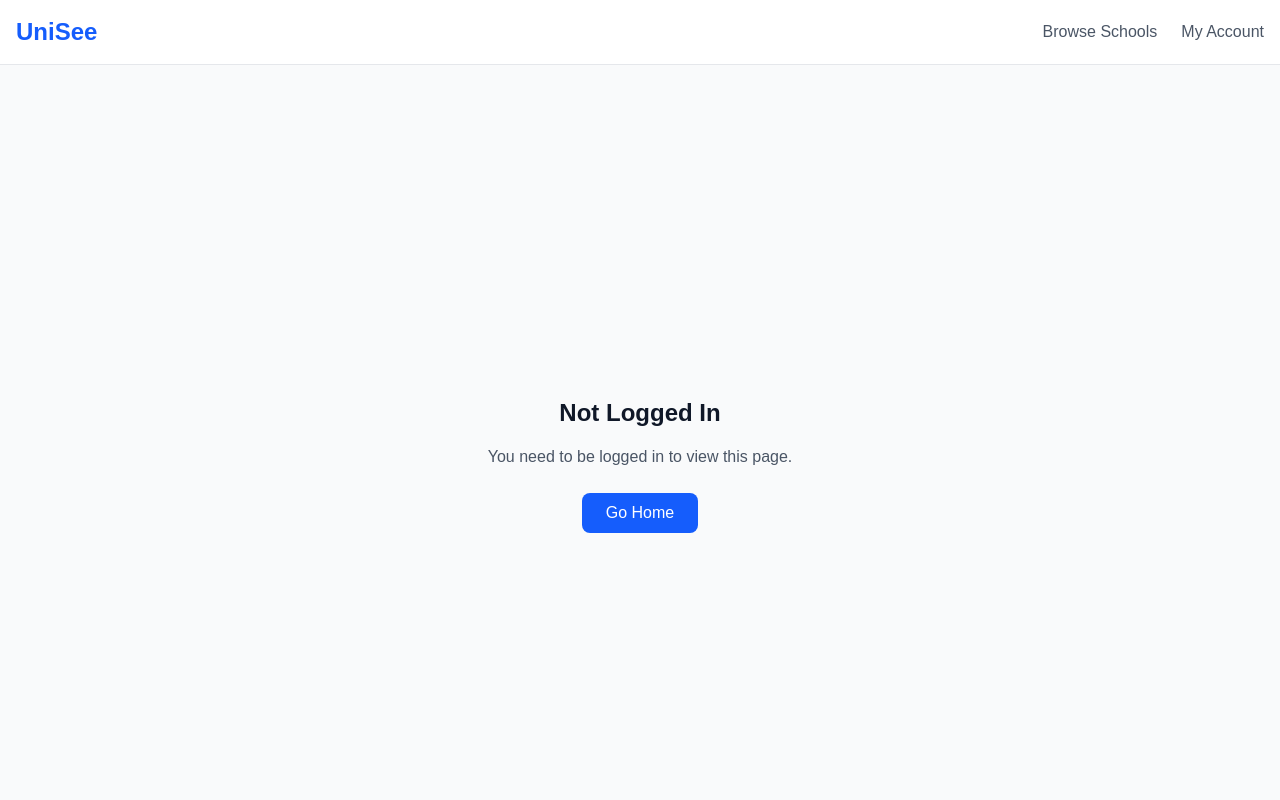
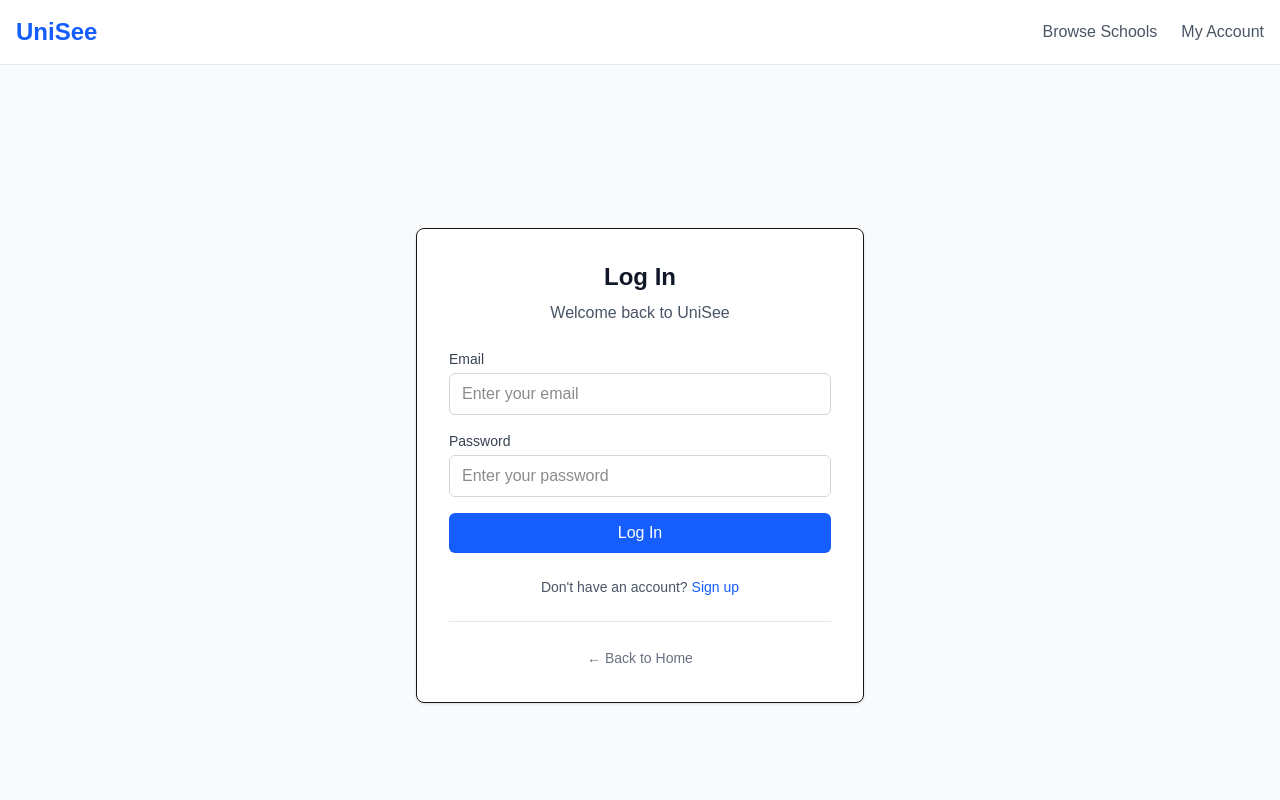
Before and after one commit to UniSeeOrg/UniSee, a Next.js app: page /account in a window 1280 px wide. Shown: the top 800 px of the page. Built offline with nearby package versions, Linux system fonts and the light colour scheme; no server answers.

Commit message:
Redesign account page with proper login/signup flow
- Added toggle between 'Log In' and 'Sign Up' modes
- Accounts are properly stored in Supabase database
- Improved UX with loading states and error handling

```diff
--- a/src/app/account/page.tsx
+++ b/src/app/account/page.tsx
@@ -6,6 +6,10 @@ import { useRouter } from "next/navigation";
 export default function AccountPage() {
   const [user, setUser] = useState<any>(null);
   const [loading, setLoading] = useState(true);
+  const [isLogin, setIsLogin] = useState(true);
+  const [email, setEmail] = useState("");
+  const [password, setPassword] = useState("");
+  const [authLoading, setAuthLoading] = useState(false);
   const router = useRouter();
 
   useEffect(() => {
@@ -19,7 +23,56 @@ export default function AccountPage() {
 
   const handleLogout = async () => {
     await supabaseClient.auth.signOut();
+    setUser(null);
     router.push("/");
+  };
+
+  const handleAuth = async (e: React.FormEvent) => {
+    e.preventDefault();
+    setAuthLoading(true);
+
+    try {
+      if (isLogin) {
+        // Login
+        const { data, error } = await supabaseClient.auth.signInWithPassword({
+          email,
+          password,
+        });
+        if (error) {
+          alert(error.message);
+        } else if (data.user) {
+          setUser(data.user);
+          alert(`Welcome back, ${data.user.email}!`);
+        }
+      } else {
+        // Sign up
+        const { data: authData, error: authError } = await supabaseClient.auth.signUp({
+          email,
+          password,
+        });
+        if (authError) {
+          alert(authError.message);
+        } else if (authData.user) {
+          // Create user row in database
+          try {
+            await fetch("/api/users/register", {
+              method: "POST",
+              headers: { "Content-Type": "application/json" },
+              body: JSON.stringify({ auth_id: authData.user.id, email }),
+            });
+            alert("Sign-up complete! Please check your email to confirm your account.");
+          } catch (err) {
+            console.error("Failed to create user row:", err);
+            alert("Sign-up succeeded, but failed to create user profile.");
+          }
+        }
+      }
+    } catch (err) {
+      console.error("Auth error:", err);
+      alert("An error occurred. Please try again.");
+    } finally {
+      setAuthLoading(false);
+    }
   };
 
   if (loading) {
@@ -36,15 +89,78 @@ export default function AccountPage() {
   if (!user) {
     return (
       <div className="min-h-screen bg-gray-50 flex items-center justify-center">
-        <div className="text-center">
-          <h1 className="text-2xl font-bold text-gray-900 mb-4">Not Logged In</h1>
-          <p className="text-gray-600 mb-6">You need to be logged in to view this page.</p>
-          <button
-            onClick={() => router.push("/")}
-            className="bg-blue-600 text-white px-6 py-2 rounded-lg hover:bg-blue-700 transition-colors"
-          >
-            Go Home
-          </button>
+        <div className="max-w-md w-full mx-auto">
+          <div className="bg-white rounded-lg shadow-sm border p-8">
+            <div className="text-center mb-6">
+              <h1 className="text-2xl font-bold text-gray-900 mb-2">
+                {isLogin ? "Log In" : "Sign Up"}
+              </h1>
+              <p className="text-gray-600">
+                {isLogin ? "Welcome back to UniSee" : "Join UniSee to share your college experience"}
+              </p>
+            </div>
+
+            <form onSubmit={handleAuth} className="space-y-4">
+              <div>
+                <label htmlFor="email" className="block text-sm font-medium text-gray-700 mb-1">
+                  Email
+                </label>
+                <input
+                  id="email"
+                  type="email"
+                  value={email}
+                  onChange={(e) => setEmail(e.target.value)}
+                  className="w-full px-3 py-2 border border-gray-300 rounded-md focus:outline-none focus:ring-2 focus:ring-blue-500 focus:border-transparent"
+                  placeholder="Enter your email"
+                  required
+                />
+              </div>
+
+              <div>
+                <label htmlFor="password" className="block text-sm font-medium text-gray-700 mb-1">
+                  Password
+                </label>
+                <input
+                  id="password"
+                  type="password"
+                  value={password}
+                  onChange={(e) => setPassword(e.target.value)}
+                  className="w-full px-3 py-2 border border-gray-300 rounded-md focus:outline-none focus:ring-2 focus:ring-blue-500 focus:border-transparent"
+                  placeholder="Enter your password"
+                  required
+                />
+              </div>
+
+              <button
+                type="submit"
+                disabled={authLoading}
+                className="w-full bg-blue-600 text-white py-2 px-4 rounded-md hover:bg-blue-700 focus:outline-none focus:ring-2 focus:ring-blue-500 focus:ring-offset-2 disabled:opacity-50 disabled:cursor-not-allowed transition-colors"
+              >
+                {authLoading ? "Loading..." : (isLogin ? "Log In" : "Sign Up")}
+              </button>
+            </form>
+
+            <div className="mt-6 text-center">
+              <p className="text-sm text-gray-600">
+                {isLogin ? "Don't have an account?" : "Already have an account?"}
+                <button
+                  onClick={() => setIsLogin(!isLogin)}
+                  className="ml-1 text-blue-600 hover:text-blue-800 font-medium"
+                >
+                  {isLogin ? "Sign up" : "Log in"}
+                </button>
+              </p>
+            </div>
+
+            <div className="mt-6 pt-6 border-t border-gray-200 text-center">
+              <button
+                onClick={() => router.push("/")}
+                className="text-sm text-gray-500 hover:text-gray-700"
+              >
+                ← Back to Home
+              </button>
+            </div>
+          </div>
         </div>
       </div>
     );
--- a/src/app/page.tsx
+++ b/src/app/page.tsx
@@ -1,6 +1,4 @@
 import Link from "next/link";
-import LoginForm from "@/components/login/LoginForm";
-import RegisterForm from "@/components/login/RegisterForm";
 
 export default function Home() {
   return (
@@ -30,7 +28,7 @@ export default function Home() {
           </div>
         </div>
 
-        <div className="flex gap-4 justify-center mb-12">
+        <div className="flex gap-4 justify-center">
           <Link
             href="/schools"
             className="bg-blue-600 text-white px-8 py-3 rounded-lg hover:bg-blue-700 transition-colors"
@@ -41,18 +39,6 @@ export default function Home() {
             Write a Review (Coming Soon)
           </span>
         </div>
-
-        {/* Login/Register Section */}
-        <div className="grid md:grid-cols-2 gap-8 max-w-4xl mx-auto">
-          <div className="bg-white border border-gray-200 rounded-lg p-6">
-            <h2 className="text-2xl font-semibold mb-4">Sign In</h2>
-            <LoginForm />
-          </div>
-          <div className="bg-white border border-gray-200 rounded-lg p-6">
-            <h2 className="text-2xl font-semibold mb-4">Sign Up</h2>
-            <RegisterForm />
-          </div>
-        </div>
       </div>
     </div>
   );
```
